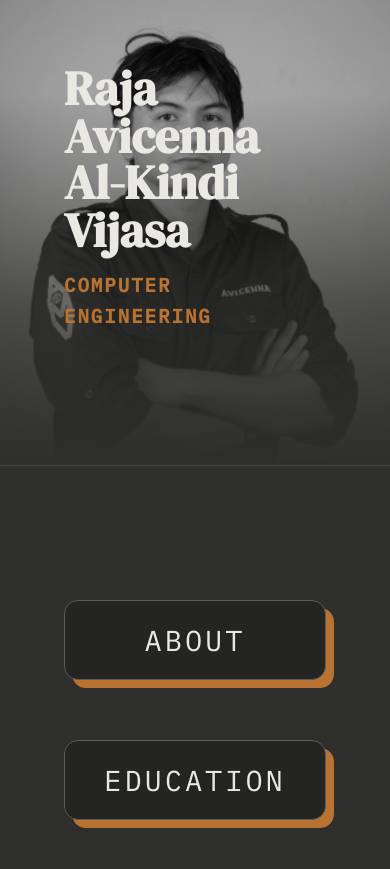
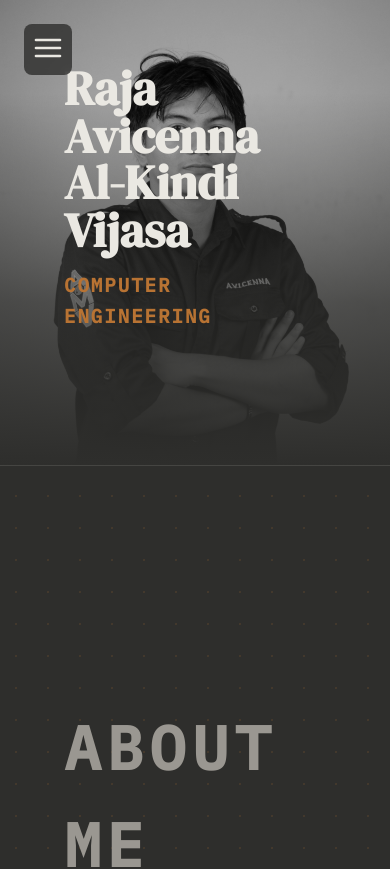
Before and after one commit to rajavijasa/Porto, a React (Vite) app: page / in a window 390 px wide. Shown: the top 869 px of the page. Built offline with nearby package versions, Linux system fonts and the light colour scheme.

Commit message:
65% done

```diff
--- a/src/App.jsx
+++ b/src/App.jsx
@@ -6,13 +6,11 @@ import ProjectsContent from './components/content/ProjectsContent';
 import ExperienceContent from './components/content/ExperienceContent';
 import ScrollSection from './components/ScrollSection';
 
-// Import file SVG
 import githubIcon from './assets/github.svg';
 import linkedinIcon from './assets/linkedin.svg';
 import instagramIcon from './assets/instagram.svg';
 import mailIcon from './assets/mail.svg';
 
-// Import file Image
 import schoolImg from './assets/school.png';
 import univImg from './assets/universitas.jpg';
 import ccitImg from './assets/ccit.jpg';
@@ -25,12 +23,19 @@ const educationImages = [univImg, ccitImg, schoolImg];
 const projectImages = [];
 const experienceImages = [];
 
+// REVISI: Ikon Hamburger
+const HamburgerIcon = () => (
+  <svg viewBox="0 0 24 24" width="32" height="32" fill="none">
+    <path d="M3 6h18M3 12h18M3 18h18" stroke="currentColor" strokeWidth="2" strokeLinecap="round" />
+  </svg>
+);
+
 export default function App() {
   const [activeModal, setActiveModal] = useState(null);
   const scrollContainerRef = useRef(null);
   const aboutRef = useRef(null);
+  const [isMobileMenuOpen, setIsMobileMenuOpen] = useState(false); // State untuk Menu HP
 
-  // Auto-scroll ke About Me saat web dibuka
   useEffect(() => {
     if (aboutRef.current && scrollContainerRef.current) {
       setTimeout(() => {
@@ -39,7 +44,6 @@ export default function App() {
     }
   }, []);
 
-  // Animasi Scroll (Intersection Observer)
   useEffect(() => {
     const observer = new IntersectionObserver((entries) => {
       entries.forEach((entry) => {
@@ -69,17 +73,29 @@ export default function App() {
 
   return (
     <div className="bg-pcb-grid">
+
+      {/* REVISI: Tombol & Layar HP */}
+      <button className="mobile-menu-btn" onClick={() => setIsMobileMenuOpen(true)}>
+        <HamburgerIcon />
+      </button>
+
+      {isMobileMenuOpen && (
+        <div className="mobile-nav-overlay" onClick={() => setIsMobileMenuOpen(false)}>
+          <a href="#about" onClick={() => setIsMobileMenuOpen(false)}>About</a>
+          <a href="#education" onClick={() => setIsMobileMenuOpen(false)}>Education</a>
+          <a href="#projects" onClick={() => setIsMobileMenuOpen(false)}>Projects</a>
+          <a href="#experience" onClick={() => setIsMobileMenuOpen(false)}>Experience</a>
+          <a href="#contact" onClick={() => setIsMobileMenuOpen(false)}>Contact</a>
+        </div>
+      )}
+
       <div className="page-layout">
-
-        {/* INI YANG SEBELUMNYA HILANG: Pembungkus Kolom Kiri */}
         <div className="left-column animate-on-load">
           <Hero />
         </div>
 
-        {/* INI YANG SEBELUMNYA HILANG: Pembungkus Kolom Kanan */}
         <div className="right-column" ref={scrollContainerRef}>
 
-          {/* Navigasi Atas */}
           <nav className="right-nav animate-on-load delay-1">
             <a href="#about" className="btn-offset">About</a>
             <a href="#education" className="btn-offset">Education</a>
@@ -88,7 +104,6 @@ export default function App() {
             <a href="#contact" className="btn-offset">Contact</a>
           </nav>
 
-          {/* Wrapper Konten Utama */}
           <div className="content-wrapper">
 
             <section id="about" ref={aboutRef} className="about-section animate-on-load delay-2 reveal" style={{ borderTop: 'none', minHeight: '60vh', display: 'flex', flexDirection: 'column', justifyContent: 'center' }}>
@@ -146,7 +161,6 @@ export default function App() {
         </div>
       </div>
 
-      {/* MODAL / POP UP */}
       {activeModal && (
         <Modal
           title={activeModal.toUpperCase()}
--- a/src/components/Hero.jsx
+++ b/src/components/Hero.jsx
@@ -1,4 +1,4 @@
-import profileImg from '../assets/profile.png';
+import profileImg from '../assets/profile.jpg';
 
 export default function Hero() {
   return (
--- a/src/components/ScrollSection.jsx
+++ b/src/components/ScrollSection.jsx
@@ -10,7 +10,7 @@ const ScrollSection = ({ id, title, latestItem, images, onLearnMore }) => {
     if (isHovering && images && images.length > 1) {
       timerRef.current = setInterval(() => {
         setCurrentImg((prevIndex) => (prevIndex + 1) % images.length);
-      }, 2000); // Berganti setiap 2 detik
+      }, 1200); // REVISI: Diubah menjadi 1000ms (1 detik)
     } else {
       clearInterval(timerRef.current);
       setCurrentImg(0); // Kembali ke gambar pertama saat mouse keluar
--- a/src/components/content/EducationContent.jsx
+++ b/src/components/content/EducationContent.jsx
@@ -3,7 +3,6 @@ import ccitImg from '../../assets/ccit.jpg';
 import schoolImg from '../../assets/school.png';
 
 export default function EducationContent() {
-  // Tambahkan property 'img' ke dalam array data
   const education = [
     {
       year: "2024 — Present",
@@ -33,28 +32,28 @@ export default function EducationContent() {
 
   return (
     <div>
-      <h2 className="t-h2" style={{ marginBottom: 'var(--space-xl)' }}>
-        Academic<br /><em style={{ fontStyle: 'italic', color: 'var(--clr-copper)' }}>Foundations</em>
+      <h2 className="t-h2" style={{ marginBottom: 'var(--space-xl)', fontSize: 'clamp(2rem, 4.8vw, 3.2rem)' }}>
+        Academic<br /><em style={{ fontStyle: 'italic', color: 'var(--clr-copper)' }}>History</em>
       </h2>
 
       <div style={{ borderTop: '1px solid var(--clr-border)' }}>
         {education.map((edu, i) => (
 
-          /* REVISI: Layout diubah agar sejajar (flex row) */
           <div key={i} className="service-item" style={{
             alignItems: 'center',
-            flexWrap: 'nowrap', /* Mencegah elemen turun ke bawah di layar lebar */
-            padding: 'var(--space-lg) 0'
+            flexWrap: 'nowrap',
+            /* REVISI: Padding dikurangi 40% (menjadi 19px) */
+            padding: '19px 0'
           }}>
 
-            {/* KOLOM 1: Gambar */}
-            <div style={{ width: '160px', flexShrink: 0 }}>
+            {/* KOLOM 1: Gambar Diperbesar 200% */}
+            <div style={{ width: '320px', flexShrink: 0 }}>
               <img
                 src={edu.img}
                 alt={edu.inst}
                 style={{
                   width: '100%',
-                  height: '120px',
+                  height: '240px',
                   objectFit: 'cover',
                   borderRadius: '12px',
                   border: '1px solid var(--clr-border)',
@@ -63,26 +62,26 @@ export default function EducationContent() {
               />
             </div>
 
-            {/* KOLOM 2: Tahun & Nama Institusi */}
-            <div style={{ width: '220px', flexShrink: 0, display: 'flex', flexDirection: 'column' }}>
-              <span className="service-item__num" style={{ width: 'auto', marginBottom: '8px' }}>
+            {/* KOLOM 2: Teks Diperbesar ~80% */}
+            <div style={{ width: '350px', flexShrink: 0, display: 'flex', flexDirection: 'column', marginLeft: '24px' }}>
+              <span className="service-item__num" style={{ width: 'auto', marginBottom: '12px', fontSize: '1.25rem' }}>
                 {edu.year}
               </span>
-              <div className="service-item__name" style={{ width: 'auto', fontSize: '1.4rem', lineHeight: '1.2' }}>
+              <div className="service-item__name" style={{ width: 'auto', fontSize: '2.7rem', lineHeight: '1.1' }}>
                 {edu.inst}
-                <div style={{ fontSize: '0.95rem', fontFamily: 'var(--font-body)', color: 'var(--clr-muted)', marginTop: '8px' }}>
+                <div style={{ fontSize: '1.7rem', fontFamily: 'var(--font-body)', color: 'var(--clr-muted)', marginTop: '8px' }}>
                   {edu.major}
                 </div>
               </div>
             </div>
 
-            {/* KOLOM 3: Deskripsi & Skills */}
-            <div style={{ flex: 1, minWidth: '250px' }}>
-              <p style={{ fontSize: '1rem', color: 'var(--clr-muted)', marginBottom: '12px', lineHeight: '1.6' }}>
+            {/* KOLOM 3: Deskripsi Diperbesar ~80% */}
+            <div style={{ flex: 1, minWidth: '300px', marginLeft: '24px' }}>
+              <p style={{ fontSize: '1.8rem', color: 'var(--clr-muted)', marginBottom: '16px', lineHeight: '1.5' }}>
                 {edu.desc}
               </p>
               <div style={{ display: 'flex', gap: '8px', flexWrap: 'wrap' }}>
-                {edu.skills.map(s => <span key={s} className="service-tag">{s}</span>)}
+                {edu.skills.map(s => <span key={s} className="service-tag" style={{ fontSize: '1.1rem', padding: '6px 12px' }}>{s}</span>)}
               </div>
             </div>
 
--- a/src/index.css
+++ b/src/index.css
@@ -1,23 +1,17 @@
 @import url('https://fonts.googleapis.com/css2?family=DM+Serif+Display:ital@0;1&family=Outfit:wght@300;400;500;600&family=IBM+Plex+Mono:wght@400;500&display=swap');
 
 :root {
-  /* === COLORS === */
   --clr-bg:           #2E2E2C;
   --clr-bg-alt:       #242422;
   --clr-dark:         #141412;
   --clr-text:         #EAE8E2;
   --clr-muted:        #9A9791;
-
-  /* === ACCENTS === */
   --clr-highlight:    #5E544A;
   --clr-copper:       #B87333;
   --clr-copper-light: #D4956A;
-
-  /* === BORDERS === */
   --clr-border:       #454542;
   --clr-border-light: #5A5A57;
 
-  /* === TYPOGRAPHY & SPACING === */
   --font-display: 'DM Serif Display', Georgia, serif;
   --font-body:    'Outfit', sans-serif;
   --font-mono:    'IBM Plex Mono', monospace;
@@ -26,9 +20,6 @@
   --space-xl: 64px;
 }
 
-/* ==========================================================================
-   BASE & RESET
-   ========================================================================== */
 *, *::before, *::after {
   box-sizing: border-box;
   margin: 0;
@@ -55,7 +46,7 @@ body {
 }
 
 /* ==========================================================================
-   MAIN LAYOUT (KUNCI ANTI-TERGENCET)
+   MAIN LAYOUT & HERO
    ========================================================================== */
 .page-layout {
   display: grid;
@@ -66,7 +57,7 @@ body {
 }
 
 .left-column {
-  width: 630px; /* REVISI: Samakan dengan grid */
+  width: 630px;
   height: 100vh;
   position: sticky;
   top: 0;
@@ -85,16 +76,13 @@ body {
   overflow-y: auto;
   scroll-behavior: smooth;
   width: 100%;
-  min-width: 0; /* Mencegah kolom kanan meledak keluar grid */
+  min-width: 0;
 }
 
 .content-wrapper {
   padding: 0 var(--space-xl) 10vh var(--space-xl);
 }
 
-/* ==========================================================================
-   HERO / PROFILE IMAGE
-   ========================================================================== */
 .hero-container {
   position: absolute;
   inset: 0;
@@ -118,7 +106,7 @@ body {
 }
 
 /* ==========================================================================
-   TYPOGRAPHY & SCALES
+   TYPOGRAPHY
    ========================================================================== */
 .main-title {
   font-family: var(--font-display);
@@ -138,7 +126,6 @@ body {
 
 .about-text {
   color: var(--clr-text);
-  /* REVISI: Teks About Me diperbesar 2x lipat (hampir menyentuh 3rem) */
   font-size: clamp(1.5rem, 3vw, 2rem);
   max-width: 100%;
   line-height: 1.6;
@@ -167,13 +154,12 @@ body {
 }
 
 /* ==========================================================================
-   INTERNAL NAVIGATION
+   NAVIGATION
    ========================================================================== */
 .right-nav {
   position: relative;
   background-color: transparent;
   backdrop-filter: none;
-  /* REVISI: Jarak batas atas (padding-top) dijauhkan 4x lipat (sekitar 120px) */
   padding: 70px var(--space-xl) var(--space-xl) var(--space-xl);
   z-index: 100;
   display: flex;
@@ -185,52 +171,38 @@ body {
 }
 
 /* ==========================================================================
-   SECTIONS & SEPARATORS (MANAJEMEN JARAK)
-   ========================================================================== */
-
-/* 1. ABOUT ME: Dibuat memenuhi layar (Sampul) */
-/* ==========================================================================
-   ABOUT ME: PENGATURAN SAMPUL (COVER)
+   SECTIONS & SEPARATORS
    ========================================================================== */
 .about-section {
-  /* REVISI: Gunakan 100vh agar section ini benar-benar setinggi layar penuh */
   min-height: 95vh;
   display: flex;
   flex-direction: column;
   justify-content: center;
-
-  /* REVISI: Tambahkan padding bawah yang besar khusus untuk section ini
-     agar Education terdorong jauh ke bawah layar */
   padding-top: 20vh;
   padding-bottom: 40vh;
-
   border-top: none;
-  /* Pastikan elemen ini tidak punya margin yang menarik elemen bawah ke atas */
   margin-bottom: 0;
 }
 
-/* 2. POIN DATA: EDUCATION sampai CONTACT (Gap diperpendek 3/5) */
 .scroll-section, .contact-section {
-  /* Jarak awal: 1.75 * 0.4 (2/5) = 0.7 */
   padding: calc(var(--space-xl) * 0.9) 0;
-  min-height: auto; /* Menghilangkan paksaan tinggi agar lebih rapat */
-  margin-bottom: 0; /* Menghilangkan margin tambahan jika ada */
+  min-height: auto;
+  margin-bottom: 0;
 }
 
 .section-title {
   color: var(--clr-muted);
-  /* Memberi jarak sedikit saja antara judul dan kartu data */
   margin-bottom: var(--space-md);
   font-size: 3.8rem;
   letter-spacing: 0.1em;
 }
 
 /* ==========================================================================
-   PREVIEW CARDS & IMAGE CAROUSEL
+   PREVIEW CARDS
    ========================================================================== */
 .preview-card {
   background: var(--clr-bg-alt);
-  border: 2px solid var(--clr-border); /* REVISI: Border dipertebal dari 1px ke 2px */
+  border: 2px solid var(--clr-border);
   border-radius: 16px;
   display: flex;
   flex-direction: row;
@@ -249,7 +221,6 @@ body {
 }
 
 .preview-image-container {
-  /* REVISI: Lebar gambar "memakan" ruang lebih banyak dari card (jadi 45%) */
   width: 45%;
   min-width: 280px;
   max-width: 450px;
@@ -300,7 +271,6 @@ body {
 
 .preview-title {
   font-family: var(--font-display);
-  /* REVISI: Judul Universitas/Projects diperbesar 2x lipat */
   font-size: clamp(3.6rem, 5vw, 4.6rem);
   margin-bottom: 8px;
   line-height: 1.1;
@@ -309,60 +279,49 @@ body {
 .preview-subtitle {
   font-family: var(--font-body);
   color: var(--clr-muted);
-  /* REVISI: Subtitle (B.Eng / Digital Logic) diperbesar 2x lipat */
   font-size: 2.2rem;
 }
 
 .preview-latest-label {
   margin-bottom: 12px;
-  /* REVISI: LATEST diperbesar 2x lipat */
   font-size: 1.2rem;
   font-weight: bold;
 }
 
 /* ==========================================================================
-   BUTTONS
+   BUTTONS (UKURAN DIPERKECIL 75%)
    ========================================================================== */
 .btn-offset, .btn-learn-more {
   display: inline-block;
   font-family: var(--font-mono);
-  /* REVISI: Font tombol diperbesar 1.5x (dari 1.2rem ke 1.8rem) */
-  font-size: 1.8rem;
+  font-size: 1.35rem;
   color: var(--clr-text);
   background-color: var(--clr-bg-alt);
   border: 1px solid var(--clr-border-light);
-  border-radius: 14px;
-  padding: 16px 32px; /* Padding ikut disesuaikan agar proporsional */
+  border-radius: 12px;
+  padding: 12px 24px;
   text-decoration: none;
   text-transform: uppercase;
   letter-spacing: 0.1em;
-  /* Kotak Oren (Shadow) */
-  box-shadow: 8px 8px 0px var(--clr-copper);
-  transition: all 0.1s ease-out; /* Lebih cepat agar snappy */
+  box-shadow: 6px 6px 0px var(--clr-copper);
+  transition: all 0.1s ease-out;
   cursor: pointer;
   flex-shrink: 0;
-  /* Kunci: Pastikan tombol diam saat normal */
   transform: translate(0, 0) !important;
 }
 
 .btn-offset:hover, .btn-learn-more:hover {
   color: var(--clr-copper-light);
   background-color: var(--clr-dark);
-  box-shadow: 8px 8px 0px var(--clr-copper-light);
-  /* Kunci: Tetap diam di tempat saat di-hover */
+  box-shadow: 6px 6px 0px var(--clr-copper-light);
   transform: translate(0, 0) !important;
 }
 
 .btn-offset:active, .btn-learn-more:active {
-  /* Kunci: Kotak Abu-abu (Tombol utama) bergerak ke kanan-bawah saat DIKLIK */
-  transform: translate(6px, 6px) !important;
-  /* Kotak Oren (Shadow) menyusut seolah ditekan ke dalam */
+  transform: translate(4px, 4px) !important;
   box-shadow: 2px 2px 0px var(--clr-copper-light) !important;
 }
 
-/* ==========================================================================
-   SOCIAL LINKS & ICONS
-   ========================================================================== */
 .social-links {
   display: flex;
   gap: var(--space-lg);
@@ -380,7 +339,7 @@ body {
 }
 
 /* ==========================================================================
-   MODAL
+   MODAL (UKURAN DIPERBESAR +40% DAN TITLE -80%)
    ========================================================================== */
 #root {
   transform-origin: center;
@@ -408,7 +367,7 @@ body {
 .modal-content {
   background: var(--clr-bg);
   width: 100%;
-  max-width: 900px;
+  max-width: 1260px; /* REVISI: Diperbesar +40% dari 900px */
   max-height: 85vh;
   overflow-y: auto;
   border: 1px solid var(--clr-border);
@@ -425,6 +384,7 @@ body {
   padding: var(--space-md);
   border-bottom: 1px solid var(--clr-border);
   background-color: var(--clr-bg-alt);
+  font-size: 0.8rem; /* REVISI: Ukuran Title -80% */
 }
 
 .modal-close {
@@ -479,6 +439,54 @@ body {
 }
 
 /* ==========================================================================
+   MOBILE HAMBURGER MENU & OVERLAY
+   ========================================================================== */
+.mobile-menu-btn {
+  display: none;
+  position: fixed;
+  top: 24px;
+  left: 24px;
+  z-index: 1001;
+  background: transparent;
+  border: none;
+  color: var(--clr-text);
+  cursor: pointer;
+  padding: 8px;
+  border-radius: 8px;
+  background-color: rgba(46,46,44, 0.8);
+  backdrop-filter: blur(5px);
+}
+
+.mobile-nav-overlay {
+  position: fixed;
+  inset: 0;
+  z-index: 1000;
+  background: rgba(20,20,18, 0.3);
+  backdrop-filter: blur(15px);
+  display: flex;
+  flex-direction: column;
+  justify-content: center;
+  align-items: center;
+  gap: 2rem;
+  opacity: 0;
+  animation: fadeIn 0.3s ease forwards;
+}
+
+.mobile-nav-overlay a {
+  font-family: var(--font-display);
+  font-size: 2.5rem;
+  color: var(--clr-text);
+  text-decoration: none;
+  text-transform: uppercase;
+  letter-spacing: 0.2em;
+  transition: color 0.3s ease;
+}
+
+.mobile-nav-overlay a:hover {
+  color: var(--clr-copper);
+}
+
+/* ==========================================================================
    ANIMATIONS
    ========================================================================== */
 @keyframes fadeIn {
@@ -517,8 +525,6 @@ body {
 /* ==========================================================================
    RESPONSIVE DESIGN (STRICT ORDER)
    ========================================================================== */
-
-/* 1. Layar Sedang (Laptop Kecil / Tablet Landscape) */
 @media (max-width: 1400px) {
   .page-layout {
     grid-template-columns: 520px 1fr;
@@ -528,7 +534,6 @@ body {
   }
 }
 
-/* 2. Mode 1 Kolom (Tablet Portrait / Layar Sempit) */
 @media (max-width: 1100px) {
   .page-layout {
     grid-template-columns: 1fr;
@@ -549,9 +554,15 @@ body {
     height: auto;
     overflow: visible;
   }
+  /* REVISI: Logic UI HP */
+  .right-nav {
+    display: none !important;
+  }
+  .mobile-menu-btn {
+    display: block;
+  }
 }
 
-/* 3. Mode HP (Smartphone) */
 @media (max-width: 850px) {
   .preview-card {
     flex-direction: column;
@@ -586,20 +597,16 @@ body {
 ::-webkit-scrollbar {
   width: 8px;
 }
-
 ::-webkit-scrollbar-track {
   background: var(--clr-bg);
 }
-
 ::-webkit-scrollbar-thumb {
   background: var(--clr-border);
   border-radius: 10px;
 }
-
 ::-webkit-scrollbar-thumb:hover {
   background: var(--clr-copper);
 }
-
 .modal-content::-webkit-scrollbar-track {
   background: var(--clr-bg-alt);
 }
```
Also changed, not shown: src/assets/profile.jpg (added), src/assets/profile.png (deleted).
